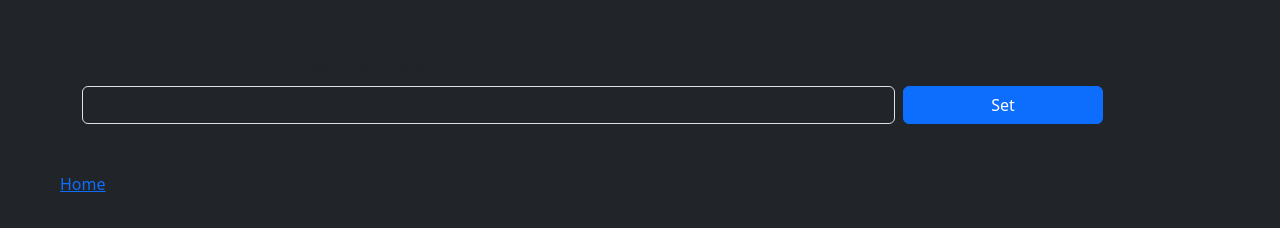
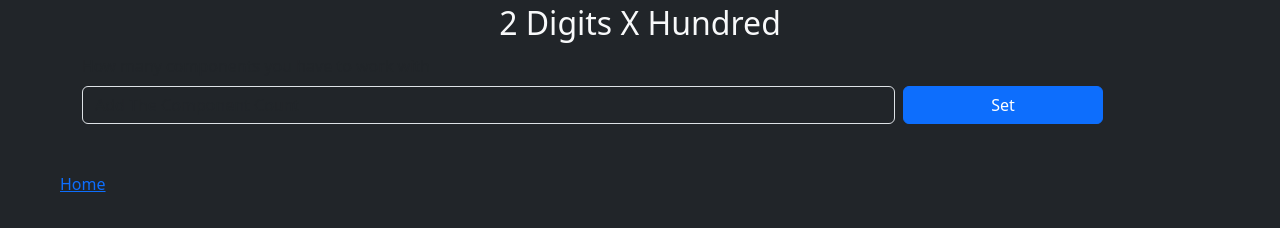
Before and after one commit to shehanm95/persentageMaker, a plain HTML site: page twoDigits.html in a window 1280 px wide. Drawn offline with nearby package versions, Linux system fonts and the light colour scheme.

Commit message:
text white

```diff
--- a/twoDigits.html
+++ b/twoDigits.html
@@ -11,7 +11,7 @@
 </head>
 
 <body class="bg-dark">
-    <h2 class="text-center p-1">2 Digits X Hundred</h2>
+    <h2 class="text-center text-light p-1">2 Digits X Hundred</h2>
 
     <!-- ================================= Basic Setup  =================================-->
     <div id="basicSetup">
```
